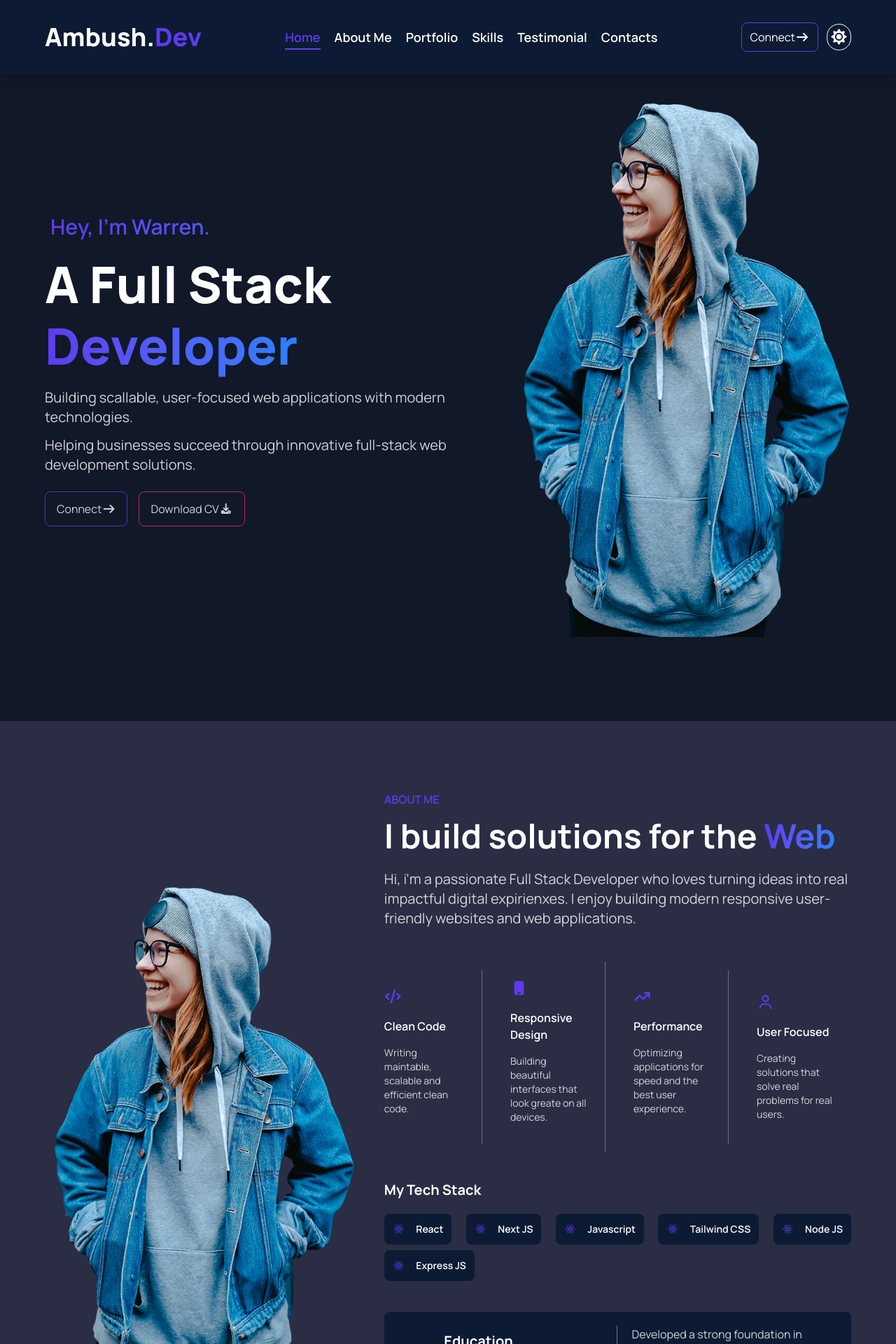
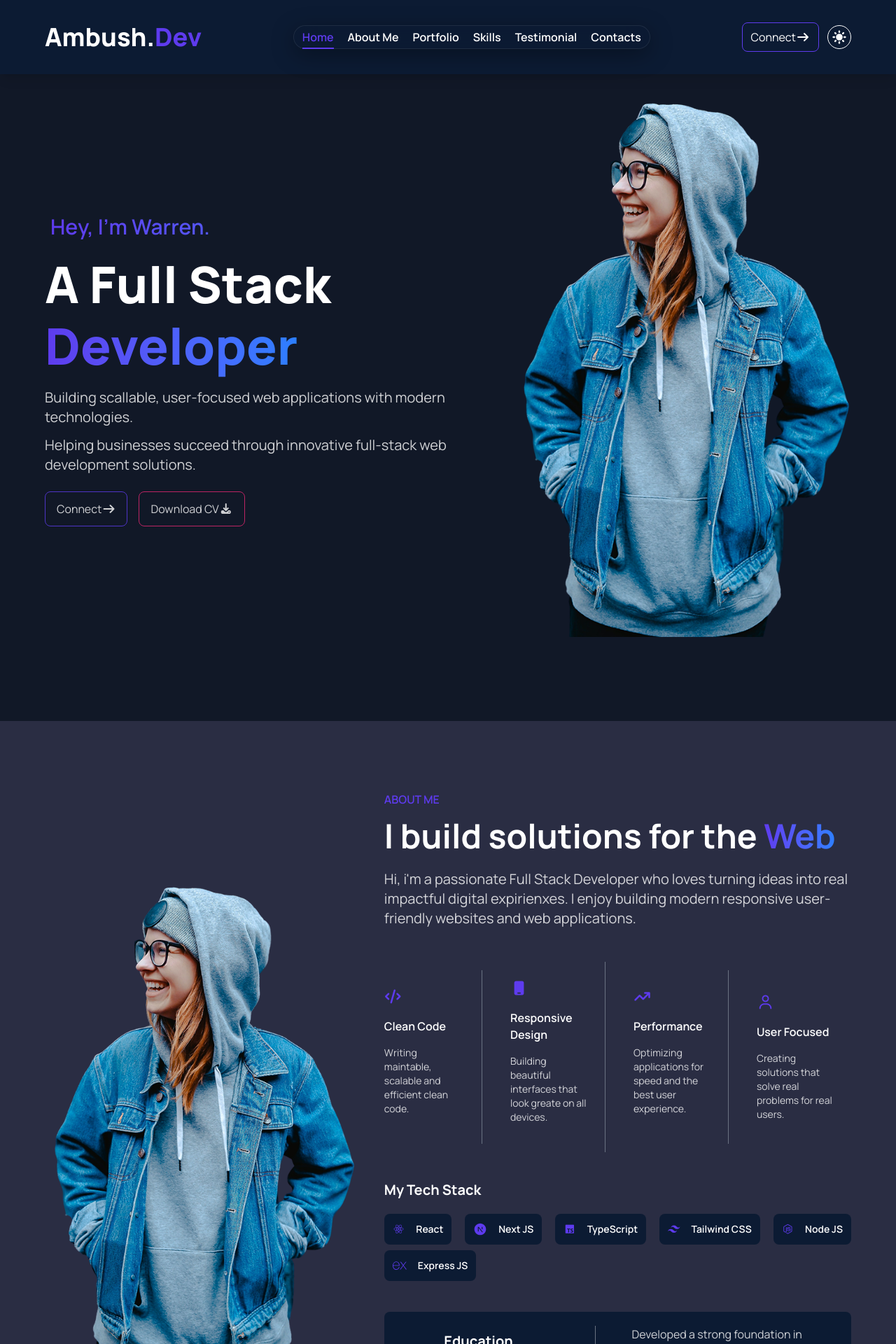
Before and after one commit to Ambush08/my-portfolio, a React (Vite) app in the folder portfolio/: page / in a window 1280 px wide. Shown: the top 1920 px of the page at 70% size. Built offline with nearby package versions, Linux system fonts and the light colour scheme.

Commit message:
Add an event listener to the navbar to listen for resize

```diff
--- a/portfolio/package.json
+++ b/portfolio/package.json
@@ -17,6 +17,7 @@
     "@fortawesome/react-fontawesome": "^3.4.0",
     "react": "^19.2.7",
     "react-dom": "^19.2.7",
+    "react-icons": "^5.7.0",
     "react-router-dom": "^7.18.1",
     "react-scroll": "^1.9.3"
   },
--- a/portfolio/src/Components/About.jsx
+++ b/portfolio/src/Components/About.jsx
@@ -1,4 +1,6 @@
 import {Element} from 'react-scroll';
+import { RiNextjsFill } from "react-icons/ri";
+import { SiExpress } from "react-icons/si";
 
 const About = () => {
 
@@ -100,30 +102,30 @@ const About = () => {
                   <h4>React</h4>
                 </li>
                 <li className="flex items-center justify-center gap-4 bg-header p-3 rounded-lg text-sm font-semibold">
-                  <i class="fa-brands fa-react text-primary"></i>
+                   <RiNextjsFill size={20} className="text-primary" />
                   <h4>Next JS</h4>
                 </li>
                 <li className="flex items-center justify-center gap-4 bg-header p-3 rounded-lg text-sm font-semibold">
-                  <i class="fa-brands fa-react text-primary"></i>
-                  <h4>Javascript</h4>
+                 <i class="fa-brands fa-typescript text-primary"></i>
+                  <h4>TypeScript</h4>
                 </li>
                 <li className="flex items-center justify-center gap-4 bg-header p-3 rounded-lg text-sm font-semibold">
-                  <i class="fa-brands fa-react text-primary"></i>
+                  <i class="fa-brands fa-tailwind-css text-primary"></i>
                   <h4>Tailwind CSS</h4>
                 </li>
                 <li className="flex items-center justify-center gap-4 bg-header p-3 rounded-lg text-sm font-semibold">
-                  <i class="fa-brands fa-react text-primary"></i>
+                  <i class="fa-brands fa-node-js text-primary"></i>
                   <h4>Node JS</h4>
                 </li>
                 <li className="flex items-center justify-center gap-4 bg-header p-3 rounded-lg text-sm font-semibold">
-                  <i class="fa-brands fa-react text-primary"></i>
+                 <SiExpress size={20} className="text-primary" />
                   <h4>Express JS</h4>
                 </li>
               </ul>
             </div>
 
             <div className="flex flex-col tems-center justify-between lg:flex-row bg-header rounded-lg p-5 m-5 space-y-4 w-full">
-              <div className="flex items-center justify-center space-x-3 lg:border-r-1 lg:border-r-gray-500 lg:w-[50%]">
+              <div className="flex items-center justify-center space-x-3 lg:border-r-1 lg:border-r-gray-500 lg:w-[45%] lg:pr-1">
                 <div className="text-primary px-2 text-3xl">
                   <i class="fa-solid fa-graduation-cap"></i>
                 </div>
--- a/portfolio/src/Components/Navbar.jsx
+++ b/portfolio/src/Components/Navbar.jsx
@@ -1,8 +1,9 @@
-import { useRef, useState } from "react";
+import { useEffect, useRef, useState } from "react";
 import { menu } from "../Backend/data";
 import useOutSideClick from './useOutSideClick'
 import { Link} from "react-scroll";
 import "@fortawesome/fontawesome-free/css/all.min.css";
+import { HiSun } from "react-icons/hi";
 
 const Navbar = ({ theme, setTheme }) => {
   const [isOpen, setIsOpen] = useState(false);
@@ -12,7 +13,23 @@ const Navbar = ({ theme, setTheme }) => {
 
   useOutSideClick(menuRef, ()=>{
     //setIsOpen(false);
-  })
+  });
+
+
+  useEffect(()=>{
+
+    const handleResize = () => {
+      if(window.innerWidth >= 1024) {
+        setIsOpen(false);
+      }
+    };
+
+    window.addEventListener('resize', handleResize);
+
+    return ()=>{
+      window.removeEventListener('resize', handleResize);
+    };
+  },[]);
 
   const toggleTheme = () => {
     theme === "light" ? setTheme("dark") : setTheme("light");
@@ -43,7 +60,7 @@ const Navbar = ({ theme, setTheme }) => {
           )}
         </button>
         <ul ref={menuRef}
-          className={`${isOpen ? "block" : "hidden"} ${isOpen ? "nav-active" : ""} lg:flex lg:justify-between lg:items-center lg:gap-5 lg:font-semibold text-heading text-lg`}
+          className={`${isOpen ? "block" : "hidden"} ${isOpen ? "nav-active" : ""} lg:flex lg:justify-between lg:items-center lg:rounded-full lg:px-3 lg:py-1 lg:gap-5 lg:font-semibold text-heading text-m ${!isOpen ? "glass" : ""}`}
         >
           {menu.map((item) => {
             return (
@@ -89,7 +106,7 @@ const Navbar = ({ theme, setTheme }) => {
                   } border rounded-full p-1 cursor-pointer`}
                 >
                   {theme === "dark" ? (
-                    <i className="fa-solid fa-sun"></i>
+                    <HiSun size={24} />
                   ) : (
                     <i className="fa-solid fa-moon"></i>
                   )}
@@ -111,7 +128,7 @@ const Navbar = ({ theme, setTheme }) => {
             className={`text-xl ${theme === "dark" ? "text-white" : "text-primary"} border-1 rounded-full p-1 cursor-pointer`}
           >
             {theme === "dark" ? (
-              <i class="fa-solid fa-sun"></i>
+              <HiSun size={24} />
             ) : (
               <i className="fa-solid fa-moon"></i>
             )}
--- a/portfolio/src/index.css
+++ b/portfolio/src/index.css
@@ -12,6 +12,9 @@ body{
   --app-header: #ffffff;
   --app-github: #e62872;
 
+  --app-glass-bg: rgba(255, 255, 255, 0.75);
+  --app-glass-border: rgba(94, 59, 238, 0.15);
+  --app-glass-shadow: rgba(94, 59, 238, 0.12);
 }
 
 [data-theme="dark"] {
@@ -21,6 +24,10 @@ body{
   --app-background-two: #2A2D43;
   --app-header: #0C1B33;
   --app-github: #e62872;
+
+  --app-glass-bg: rgba(12, 27, 51, 0.7);
+  --app-glass-border: rgba(255, 255, 255, 0.08);
+  --app-glass-shadow: rgba(0, 0, 0, 0.35);
 }
 
 @theme {
@@ -52,3 +59,13 @@ body{
 .nav-active li a:hover{
     color: #1c1e53;
 }
+
+@layer components {
+  .glass{
+    background: var(--app-glass-bg);
+    backdrop-filter: blur(18px);
+    -webkit-backdrop-filter: blur(16px);
+    border: 1px solid var(--app-glass-border);
+    box-shadow: 0 8px 32px var(--app-glass-shadow);
+  }
+}
```
Also changed, not shown: 1 other file (tests, documents, lock files or other folders).
